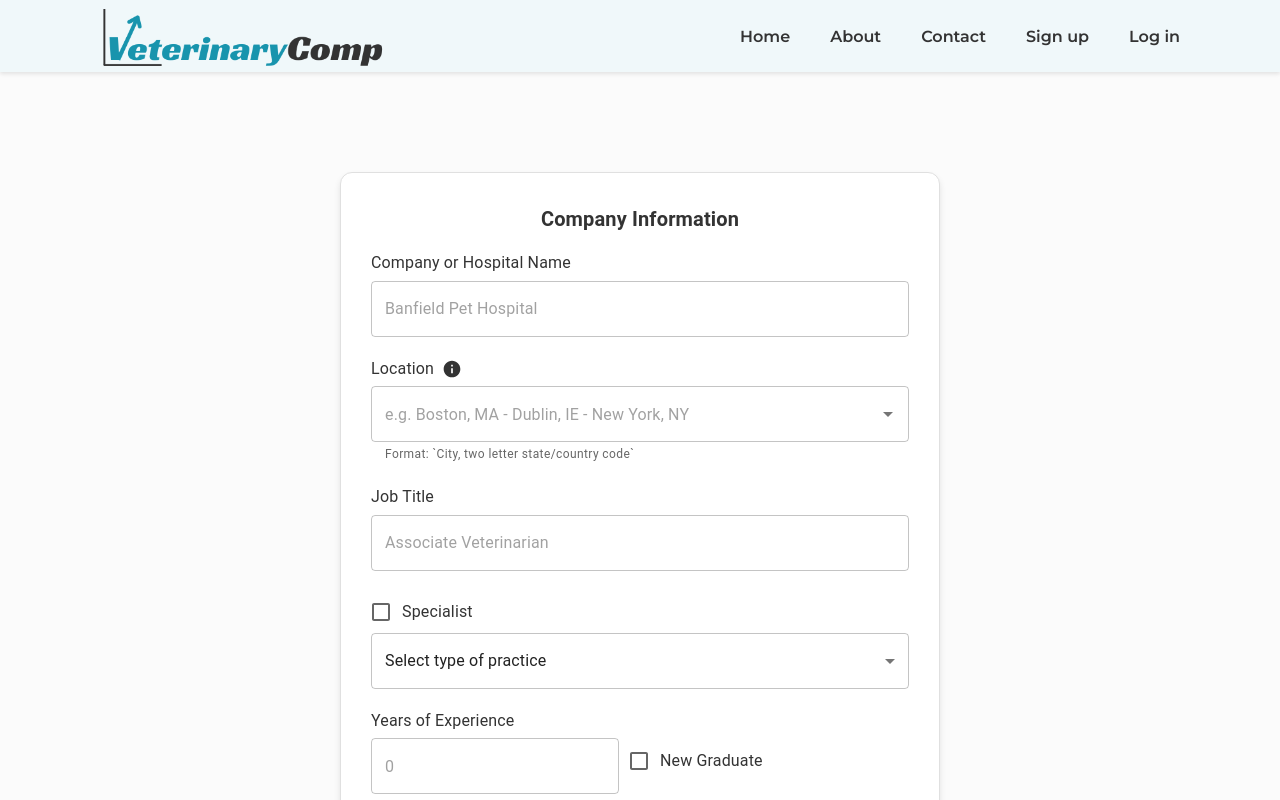
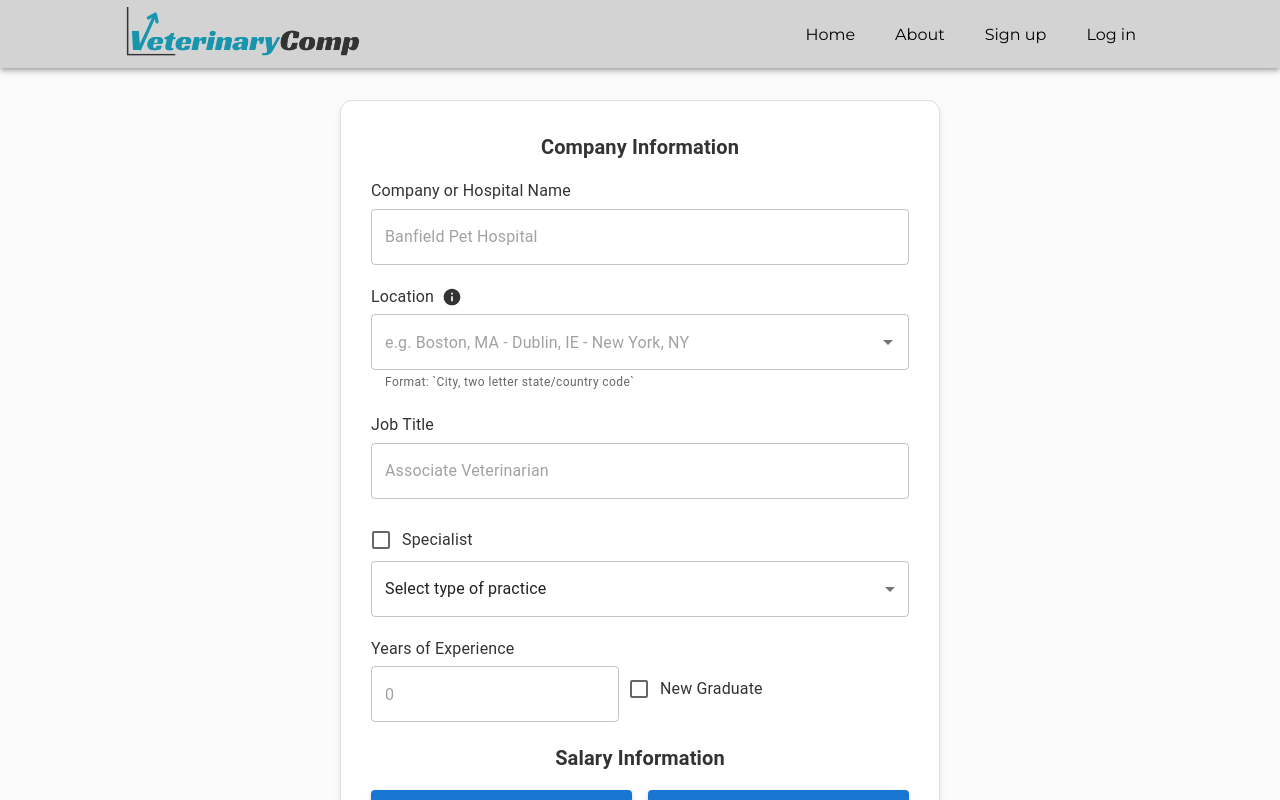
Before and after one commit to RyanNicoletti/vetcomp, a React (Vite) app in the folder frontend/: page /addcomp in a window 1280 px wide. Shown: the top 800 px of the page. Built offline with nearby package versions, Linux system fonts and the light colour scheme.

Commit message:
refactor header

```diff
--- a/frontend/src/App.tsx
+++ b/frontend/src/App.tsx
@@ -1,6 +1,6 @@
 import { BrowserRouter as Router, Routes, Route } from "react-router-dom";
 import "./App.css";
-import NavBar from "./components/navbar/NavBar";
+import Header from "./components/header/Header";
 import Home from "./pages/Home";
 import AddCompForm from "./pages/AddCompForm";
 import { Box } from "@mui/material";
@@ -9,7 +9,7 @@ function App() {
   return (
     <Router>
       <Box className="nav-container">
-        <NavBar />
+        <Header />
       </Box>
       <Routes>
         <Route path="/" element={<Home />} />
--- /dev/null
+++ b/frontend/src/components/header/Header.css
@@ -0,0 +1,40 @@
+.desktop_logo {
+  margin-left: 100px;
+  height: 50px;
+}
+
+.desktop_nav_items {
+  margin-right: 100px;
+}
+
+.desktop_nav_item {
+  color: black;
+  padding: 10px 20px;
+}
+
+.nav_container {
+  display: flex;
+  align-items: center;
+  justify-content: space-between;
+  margin-top: auto;
+  margin-bottom: auto;
+}
+
+#burger_menu {
+  display: none;
+}
+
+@media (width <= 600px) {
+  #burger_menu {
+    display: block;
+  }
+  .desktop_logo {
+    display: none;
+  }
+  .desktop_nav_logo {
+    display: none;
+  }
+  .desktop_nav_items {
+    display: none;
+  }
+}
--- /dev/null
+++ b/frontend/src/components/header/Header.tsx
@@ -0,0 +1,142 @@
+import { useState } from "react";
+import logo_expanded from "../../assets/logo_expanded.png";
+import logo_abrev from "../../assets/logo_abrev.png";
+import { NavLink } from "react-router-dom";
+import {
+  AppBar,
+  Box,
+  Divider,
+  Drawer,
+  IconButton,
+  List,
+  ListItem,
+  ListItemText,
+  Toolbar,
+} from "@mui/material";
+import MenuIcon from "@mui/icons-material/Menu";
+import "./Header.css";
+
+const navItems: string[] = ["Home", "About", "Sign up", "Log in"];
+
+const Header = () => {
+  const [mobileOpen, setMobileOpen] = useState<boolean>(false);
+  const toggleDrawer = () => {
+    setMobileOpen((prev) => !prev);
+  };
+
+  const drawerContent = (
+    <Box
+      onClick={toggleDrawer}
+      className="drawer-container"
+      style={{
+        width: "250px",
+        height: "100%",
+        backgroundColor: "lightgrey",
+        display: "flex",
+        flexDirection: "column",
+        alignItems: "center",
+      }}>
+      <NavLink
+        to="/"
+        className="mobile_logo_link"
+        style={{
+          borderBottom: "solid black 2px",
+          width: "100%",
+          display: "flex",
+          justifyContent: "center",
+          padding: "20px 0",
+          marginBottom: "20px",
+        }}>
+        <img
+          src={logo_abrev}
+          alt="Logo"
+          className="mobile_logo"
+          style={{
+            maxWidth: "120px",
+            height: "auto",
+          }}
+        />
+      </NavLink>
+      <Divider />
+      <List style={{ padding: 0 }}>
+        {navItems.map((item) => (
+          <ListItem key={item} disablePadding>
+            <NavLink
+              to={
+                item === "Home"
+                  ? "/"
+                  : `/${item.toLocaleLowerCase().replace(" ", "")}`
+              }
+              className="nav_item"
+              style={{
+                display: "block",
+                width: "100%",
+                padding: "12px 24px",
+                color: "#333333",
+                textDecoration: "none",
+                fontSize: "16px",
+                fontWeight: 500,
+                transition: "background-color 0.3s ease",
+              }}>
+              <ListItemText primary={item} />
+            </NavLink>
+          </ListItem>
+        ))}
+      </List>
+    </Box>
+  );
+
+  return (
+    <Box className="header_container">
+      <AppBar
+        component="nav"
+        className="appbar"
+        style={{
+          height: "68px",
+          position: "absolute",
+          background: "#d3d3d3",
+          fontWeight: "500",
+          display: "flex",
+        }}>
+        <Toolbar className="nav_container">
+          <IconButton
+            id="burger_menu"
+            aria-label="open drawer"
+            edge="start"
+            onClick={toggleDrawer}>
+            <MenuIcon />
+          </IconButton>
+          <NavLink to="/" className="desktop_logo_link">
+            <img src={logo_expanded} alt="Logo" className="desktop_logo" />
+          </NavLink>
+          <Box className="desktop_nav_items">
+            {navItems.map((item) => (
+              <NavLink
+                to={
+                  item === "Home"
+                    ? "/"
+                    : `/${item.toLocaleLowerCase().replace(" ", "")}`
+                }
+                className="desktop_nav_item"
+                key={item}>
+                {item}
+              </NavLink>
+            ))}
+          </Box>
+        </Toolbar>
+      </AppBar>
+      <nav>
+        <Drawer
+          variant="temporary"
+          open={mobileOpen}
+          onClose={toggleDrawer}
+          ModalProps={{ keepMounted: true }}
+          className="drawer">
+          {drawerContent}
+        </Drawer>
+      </nav>
+    </Box>
+  );
+};
+
+export default Header;
--- a/frontend/src/components/navbar/NavBar.css
+++ /dev/null
@@ -1,95 +0,0 @@
-:root {
-  --header-bg: #f0f8fa;
-  --link-color: #333333;
-  --link-hover-color: #1894ad;
-  --active-link-color: #1894ad;
-}
-
-.header {
-  width: 100%;
-  top: 0;
-  left: 0;
-  background-color: var(--header-bg);
-  z-index: 100;
-  height: calc(3.5rem + 1rem);
-  box-shadow: 0 2px 4px rgba(0, 0, 0, 0.1);
-}
-
-.nav {
-  display: flex;
-  align-items: center;
-  justify-content: space-between;
-  position: relative;
-  height: 100%;
-  margin: 0 100px;
-}
-
-.nav__logo {
-  display: flex;
-  margin-top: 5px;
-}
-
-.logo {
-  max-height: 60px;
-  width: auto;
-}
-
-.nav__toggle,
-.nav__close {
-  font-size: 1.5rem;
-  color: var(--link-color);
-  cursor: pointer;
-  display: none;
-}
-
-.nav__list {
-  display: flex;
-  flex-direction: row;
-  column-gap: 2.5rem;
-}
-
-.nav__link {
-  color: var(--link-color);
-  font-weight: 600;
-  transition: color 0.3s;
-}
-
-.nav__link:hover {
-  color: var(--link-hover-color);
-}
-
-.active {
-  color: var(--active-link-color);
-}
-
-@media screen and (max-width: 942px) {
-  .nav {
-    margin: 0 20px;
-  }
-
-  .nav__menu {
-    position: fixed;
-    top: 0;
-    right: -100%;
-    background-color: var(--header-bg);
-    width: 80%;
-    height: 100%;
-    padding: 6rem 3rem 0;
-    transition: right 0.4s;
-    box-shadow: -2px 0 4px rgba(0, 0, 0, 0.1);
-  }
-
-  .nav__toggle,
-  .nav__close {
-    display: initial;
-  }
-
-  .nav__list {
-    flex-direction: column;
-    row-gap: 2.5rem;
-  }
-}
-
-.show-menu {
-  right: 0;
-}
--- a/frontend/src/components/navbar/NavBar.tsx
+++ /dev/null
@@ -1,76 +0,0 @@
-import { NavLink } from "react-router-dom";
-import "./NavBar.css";
-import { IoClose, IoMenu } from "react-icons/io5";
-import { useState, useEffect } from "react";
-import logo_expanded from "../../assets/logo_expanded.png";
-import logo_abrev from "../../assets/logo_abrev.png";
-
-const Navbar = () => {
-  const [showMenu, setShowMenu] = useState(false);
-  const [isMobile, setIsMobile] = useState(window.innerWidth <= 942);
-
-  const toggleMenu = () => {
-    setShowMenu(!showMenu);
-  };
-
-  const closeMenuOnMobile = () => {
-    if (isMobile) {
-      setShowMenu(false);
-    }
-  };
-
-  useEffect(() => {
-    const handleResize = () => {
-      setIsMobile(window.innerWidth <= 942);
-    };
-
-    window.addEventListener("resize", handleResize);
-    return () => window.removeEventListener("resize", handleResize);
-  }, []);
-
-  return (
-    <header className="header">
-      <nav className="nav container">
-        <NavLink to="/" className="nav__logo">
-          <img
-            src={isMobile ? logo_abrev : logo_expanded}
-            alt="Logo"
-            className="logo"
-          />
-        </NavLink>
-
-        <div
-          className={`nav__menu ${showMenu ? "show-menu" : ""}`}
-          id="nav-menu">
-          <ul className="nav__list">
-            {["Home", "About", "Contact", "Sign up", "Log in"].map((item) => (
-              <li key={item} className="nav__item">
-                <NavLink
-                  to={
-                    item === "Home"
-                      ? "/"
-                      : `/${item.toLowerCase().replace(" ", "")}`
-                  }
-                  className={({ isActive }) =>
-                    `nav__link ${isActive ? "active" : ""}`
-                  }
-                  onClick={closeMenuOnMobile}>
-                  {item}
-                </NavLink>
-              </li>
-            ))}
-          </ul>
-          <div className="nav__close" id="nav-close" onClick={toggleMenu}>
-            <IoClose />
-          </div>
-        </div>
-
-        <div className="nav__toggle" id="nav-toggle" onClick={toggleMenu}>
-          <IoMenu />
-        </div>
-      </nav>
-    </header>
-  );
-};
-
-export default Navbar;
```
